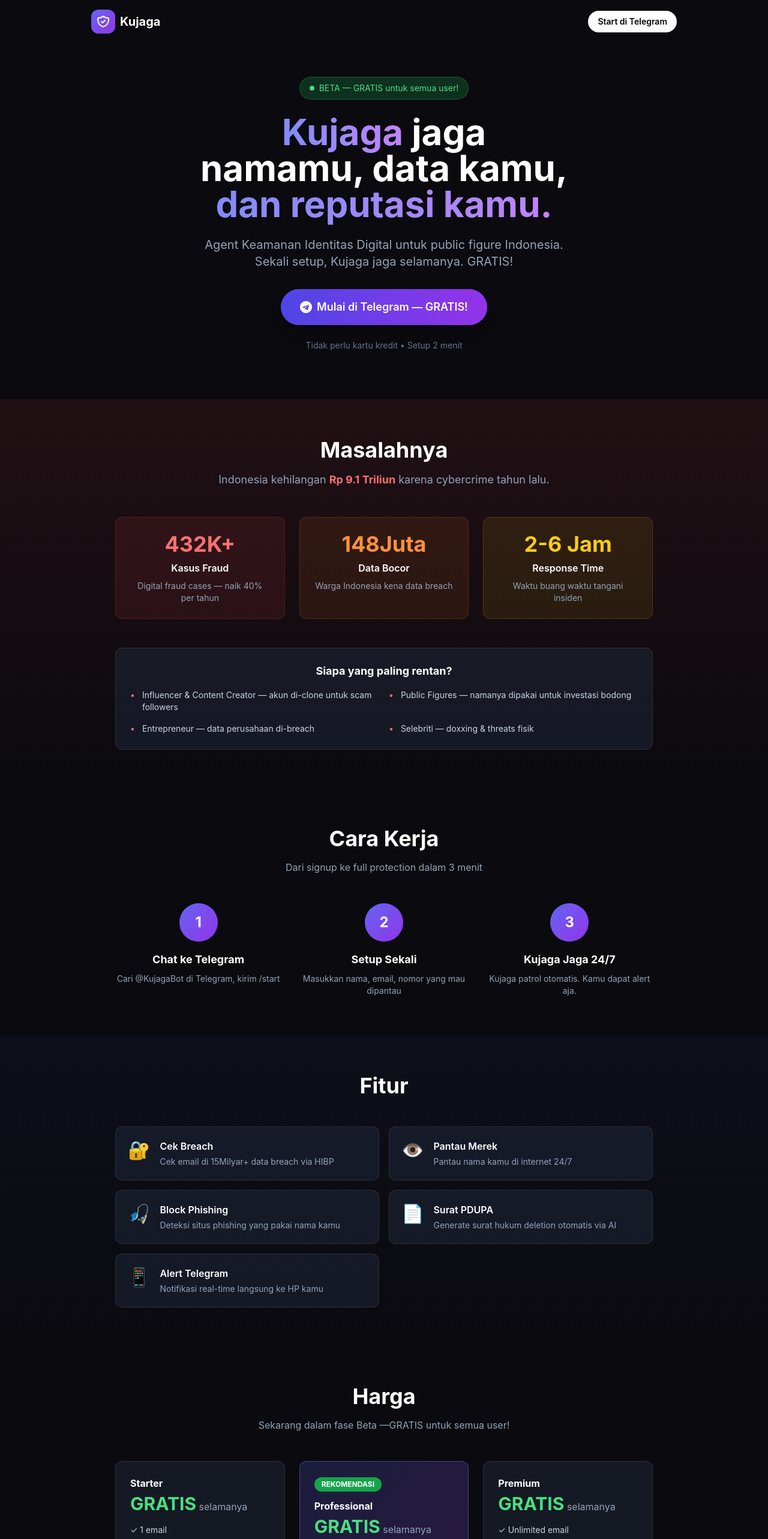
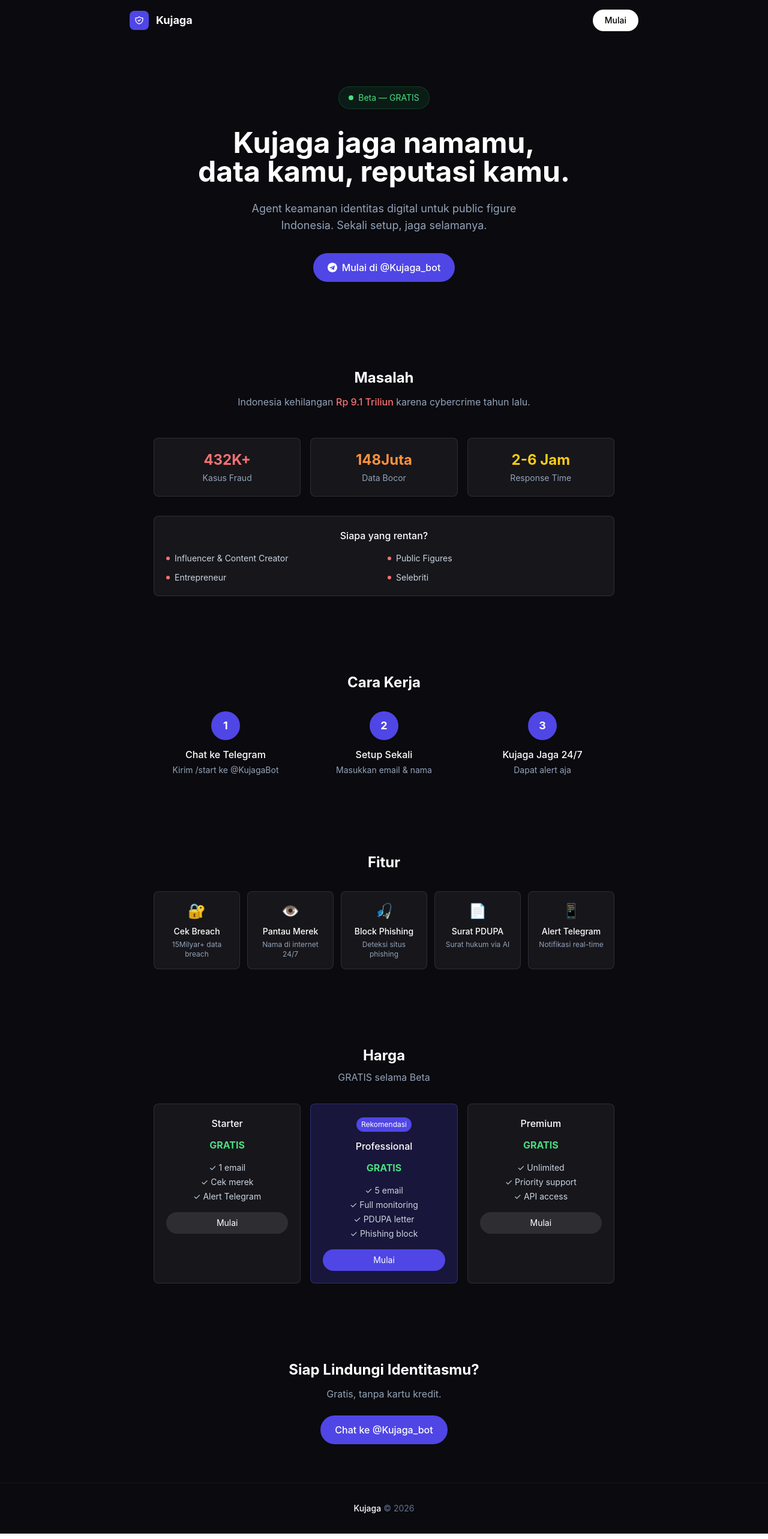
Before and after one commit to Therealratoshen/OpenClaw2026_Kujaga, a Next.js app: page / in a window 1280 px wide. Shown: the top 2566 px of the page at 60% size. Built offline with nearby package versions, Linux system fonts and the light colour scheme.

Commit message:
Redesign: Minimalist with symmetric layout

```diff
--- a/app/page.tsx
+++ b/app/page.tsx
@@ -27,18 +27,18 @@
 
 function Navbar({ scrolled }: { scrolled: boolean }) {
   return (
-    <nav className={`fixed top-0 left-0 right-0 z-50 transition-all duration-300 ${scrolled ? "bg-[#0a0a0f]/95 backdrop-blur-xl border-b border-white/5" : "bg-transparent"}`}>
-      <div className="max-w-5xl mx-auto px-6 py-4 flex items-center justify-between">
-        <div className="flex items-center gap-2">
-          <div className="w-10 h-10 rounded-xl bg-gradient-to-br from-indigo-500 to-purple-600 flex items-center justify-center">
-            <svg className="w-6 h-6 text-white" fill="none" stroke="currentColor" viewBox="0 0 24 24">
+    <nav className={`fixed top-0 left-0 right-0 z-50 transition-all duration-300 ${scrolled ? "bg-[#0a0a0f]/95 backdrop-blur-md border-b border-white/5" : "bg-transparent"}`}>
+      <div className="max-w-4xl mx-auto px-6 py-4 flex items-center justify-between">
+        <div className="flex items-center gap-3">
+          <div className="w-8 h-8 rounded-lg bg-indigo-600 flex items-center justify-center">
+            <svg className="w-4 h-4 text-white" fill="none" stroke="currentColor" viewBox="0 0 24 24">
               <path strokeLinecap="round" strokeLinejoin="round" strokeWidth={2} d="M9 12l2 2 4-4m5.618-4.016A11.955 11.955 0 0112 2.944a11.955 11.955 0 01-8.618 3.04A12.02 12.02 0 003 9c0 5.591 3.824 10.29 9 11.622 5.176-1.332 9-6.03 9-11.622 0-1.042-.133-2.052-.382-3.016z" />
             </svg>
           </div>
-          <span className="text-xl font-bold">Kujaga</span>
+          <span className="font-bold text-lg">Kujaga</span>
         </div>
-        <a href="https://t.me/Kujaga_bot" target="_blank" rel="noopener noreferrer" className="bg-white text-black px-4 py-2 rounded-full font-semibold text-sm hover:bg-slate-200 transition">
-          Start di Telegram
+        <a href="https://t.me/Kujaga_bot" target="_blank" rel="noopener noreferrer" className="bg-white text-black px-5 py-2 rounded-full text-sm font-medium hover:bg-slate-200 transition">
+          Mulai
         </a>
       </div>
     </nav>
@@ -47,88 +47,76 @@
 
 function Hero() {
   return (
-    <section className="pt-32 pb-20 px-6">
-      <div className="max-w-3xl mx-auto text-center">
-        <div className="inline-flex items-center gap-2 bg-green-500/20 border border-green-500/30 px-4 py-2 rounded-full mb-6">
+    <section className="pt-36 pb-20 px-6">
+      <div className="max-w-2xl mx-auto text-center">
+        <div className="inline-flex items-center gap-2 bg-green-500/10 border border-green-500/20 px-4 py-2 rounded-full mb-8">
           <span className="w-2 h-2 bg-green-400 rounded-full animate-pulse" />
-          <span className="text-sm text-green-400">BETA — GRATIS untuk semua user!</span>
+          <span className="text-sm text-green-400">Beta — GRATIS</span>
         </div>
 
-        <h1 className="text-4xl md:text-6xl font-bold mb-6 leading-tight">
-          <span className="bg-gradient-to-r from-indigo-400 to-purple-400 bg-clip-text text-transparent">Kujaga</span> jaga<br />
-          namamu, data kamu,<br />
-          <span className="bg-gradient-to-r from-indigo-400 to-purple-400 bg-clip-text text-transparent">dan reputasi kamu.</span>
+        <h1 className="text-4xl md:text-5xl font-bold mb-6">
+          Kujaga jaga namamu,<br />data kamu, reputasi kamu.
         </h1>
 
-        <p className="text-xl text-slate-400 mb-8">
-          Agent Keamanan Identitas Digital untuk public figure Indonesia.<br />
-          Sekali setup, Kujaga jaga selamanya. GRATIS!
+        <p className="text-lg text-slate-400 mb-8 max-w-md mx-auto">
+          Agent keamanan identitas digital untuk public figure Indonesia. Sekali setup, jaga selamanya.
         </p>
 
-        <div className="flex flex-col sm:flex-row gap-4 justify-center mb-6">
-          <a href="https://t.me/Kujaga_bot" target="_blank" rel="noopener noreferrer" className="bg-gradient-to-r from-indigo-600 to-purple-600 px-8 py-4 rounded-full font-semibold text-lg shadow-xl hover:opacity-90 transition inline-flex items-center justify-center gap-2">
-            <svg className="w-5 h-5" fill="currentColor" viewBox="0 0 24 24">
+        <a href="https://t.me/Kujaga_bot" target="_blank" rel="noopener noreferrer" className="inline-flex items-center gap-2 bg-indigo-600 px-6 py-3 rounded-full font-medium hover:bg-indigo-700 transition">
+          <svg className="w-4 h-4" fill="currentColor" viewBox="0 0 24 24">
             <path d="M12 0C5.373 0 0 5.373 0 12s5.373 12 12 12 12-5.373 12-12S18.627 0 12 0zm5.894 8.221l-1.97 9.28c-.145.658-.537.818-1.084.508l-3-2.21-1.446 1.394c-.16.16-.295.295-.605.295l.213-3.053 5.477-4.941c.242-.213-.054-.334-.373-.121l-6.871 4.326-2.962-.924c-.643-.203-.658-.643.135-.953l11.566-4.458c.538-.196 1.006.128.832.941z"/>
           </svg>
-            Mulai di Telegram — GRATIS!
+          Mulai di @Kujaga_bot
         </a>
-        </div>
-
-        <p className="text-slate-500 text-sm">
-          Tidak perlu kartu kredit • Setup 2 menit
-        </p>
       </div>
     </section>
   );
 }
 
 function Problem() {
+  const stats = [
+    { value: "432K+", label: "Kasus Fraud", color: "text-red-400" },
+    { value: "148Juta", label: "Data Bocor", color: "text-orange-400" },
+    { value: "2-6 Jam", label: "Response Time", color: "text-yellow-400" },
+  ];
+
   return (
-    <section className="py-16 px-6 bg-gradient-to-b from-red-500/10 to-transparent">
-      <div className="max-w-4xl mx-auto">
+    <section className="py-16 px-6">
+      <div className="max-w-3xl mx-auto">
         <div className="text-center mb-12">
-          <h2 className="text-3xl md:text-4xl font-bold mb-4">Masalahnya</h2>
-          <p className="text-slate-400 text-lg">
-            Indonesia kehilangan <span className="text-red-400 font-bold">Rp 9.1 Triliun</span> karena cybercrime tahun lalu.
+          <h2 className="text-2xl font-bold mb-3">Masalah</h2>
+          <p className="text-slate-400">
+            Indonesia kehilangan <span className="text-red-400 font-medium">Rp 9.1 Triliun</span> karena cybercrime tahun lalu.
           </p>
         </div>
 
-        <div className="grid md:grid-cols-3 gap-6">
-          <div className="bg-red-500/10 border border-red-500/20 rounded-xl p-6 text-center">
-            <div className="text-4xl font-bold text-red-400 mb-2">432K+</div>
-            <div className="font-semibold mb-2">Kasus Fraud</div>
-            <div className="text-slate-400 text-sm">Digital fraud cases — naik 40% per tahun</div>
+        <div className="grid grid-cols-3 gap-4 mb-8">
+          {stats.map((stat, i) => (
+            <div key={i} className="bg-white/5 border border-white/10 rounded-lg p-5 text-center">
+              <div className={`text-2xl font-bold ${stat.color} mb-1`}>{stat.value}</div>
+              <div className="text-sm text-slate-400">{stat.label}</div>
             </div>
-          <div className="bg-orange-500/10 border border-orange-500/20 rounded-xl p-6 text-center">
-            <div className="text-4xl font-bold text-orange-400 mb-2">148Juta</div>
-            <div className="font-semibold mb-2">Data Bocor</div>
-            <div className="text-slate-400 text-sm">Warga Indonesia kena data breach</div>
-          </div>
-          <div className="bg-yellow-500/10 border border-yellow-500/20 rounded-xl p-6 text-center">
-            <div className="text-4xl font-bold text-yellow-400 mb-2">2-6 Jam</div>
-            <div className="font-semibold mb-2">Response Time</div>
-            <div className="text-slate-400 text-sm">Waktu buang waktu tangani insiden</div>
-          </div>
+          ))}
         </div>
 
-        <div className="mt-12 bg-slate-800/50 border border-white/10 rounded-xl p-6">
-          <h3 className="font-bold text-lg mb-4 text-center">Siapa yang paling rentan?</h3>
-          <div className="grid md:grid-cols-2 gap-4 text-sm">
-            <div className="flex items-start gap-3">
-              <span className="text-red-400">•</span>
-              <span className="text-slate-300">Influencer & Content Creator — akun di-clone untuk scam followers</span>
+        <div className="bg-white/5 border border-white/10 rounded-lg p-5">
+          <h3 className="font-medium mb-4 text-center">Siapa yang rentan?</h3>
+          <div className="grid grid-cols-2 gap-3 text-sm text-slate-300">
+            <div className="flex items-center gap-2">
+              <span className="w-1.5 h-1.5 bg-red-400 rounded-full" />
+              <span>Influencer & Content Creator</span>
             </div>
-            <div className="flex items-start gap-3">
-              <span className="text-red-400">•</span>
-              <span className="text-slate-300">Public Figures — namanya dipakai untuk investasi bodong</span>
+            <div className="flex items-center gap-2">
+              <span className="w-1.5 h-1.5 bg-red-400 rounded-full" />
+              <span>Public Figures</span>
             </div>
-            <div className="flex items-start gap-3">
-              <span className="text-red-400">•</span>
-              <span className="text-slate-300">Entrepreneur — data perusahaan di-breach</span>
+            <div className="flex items-center gap-2">
+              <span className="w-1.5 h-1.5 bg-red-400 rounded-full" />
+              <span>Entrepreneur</span>
             </div>
-            <div className="flex items-start gap-3">
-              <span className="text-red-400">•</span>
-              <span className="text-slate-300">Selebriti — doxxing & threats fisik</span>
+            <div className="flex items-center gap-2">
+              <span className="w-1.5 h-1.5 bg-red-400 rounded-full" />
+              <span>Selebriti</span>
             </div>
           </div>
         </div>
@@ -138,30 +126,27 @@
 }
 
 function HowItWorks() {
+  const steps = [
+    { num: "1", title: "Chat ke Telegram", desc: "Kirim /start ke @KujagaBot" },
+    { num: "2", title: "Setup Sekali", desc: "Masukkan email & nama" },
+    { num: "3", title: "Kujaga Jaga 24/7", desc: "Dapat alert aja" },
+  ];
+
   return (
     <section className="py-16 px-6">
-      <div className="max-w-4xl mx-auto">
-        <div className="text-center mb-12">
-          <h2 className="text-3xl md:text-4xl font-bold mb-4">Cara Kerja</h2>
-          <p className="text-slate-400">Dari signup ke full protection dalam 3 menit</p>
+      <div className="max-w-3xl mx-auto">
+        <h2 className="text-2xl font-bold mb-8 text-center">Cara Kerja</h2>
+
+        <div className="grid grid-cols-3 gap-6">
+          {steps.map((step, i) => (
+            <div key={i} className="text-center">
+              <div className="w-12 h-12 rounded-full bg-indigo-600 flex items-center justify-center text-lg font-bold mx-auto mb-3">
+                {step.num}
               </div>
-
-        <div className="grid md:grid-cols-3 gap-8">
-          <div className="text-center">
-            <div className="w-16 h-16 rounded-full bg-gradient-to-br from-indigo-500 to-purple-600 flex items-center justify-center text-2xl font-bold mx-auto mb-4">1</div>
-            <h3 className="font-bold text-lg mb-2">Chat ke Telegram</h3>
-            <p className="text-slate-400 text-sm">Cari @KujagaBot di Telegram, kirim /start</p>
+              <div className="font-medium mb-1">{step.title}</div>
+              <div className="text-sm text-slate-400">{step.desc}</div>
             </div>
-          <div className="text-center">
-            <div className="w-16 h-16 rounded-full bg-gradient-to-br from-indigo-500 to-purple-600 flex items-center justify-center text-2xl font-bold mx-auto mb-4">2</div>
-            <h3 className="font-bold text-lg mb-2">Setup Sekali</h3>
-            <p className="text-slate-400 text-sm">Masukkan nama, email, nomor yang mau dipantau</p>
-          </div>
-          <div className="text-center">
-            <div className="w-16 h-16 rounded-full bg-gradient-to-br from-indigo-500 to-purple-600 flex items-center justify-center text-2xl font-bold mx-auto mb-4">3</div>
-            <h3 className="font-bold text-lg mb-2">Kujaga Jaga 24/7</h3>
-            <p className="text-slate-400 text-sm">Kujaga patrol otomatis. Kamu dapat alert aja.</p>
-          </div>
+          ))}
         </div>
       </div>
     </section>
@@ -170,28 +155,24 @@
 
 function Features() {
   const features = [
-    { icon: "🔐", title: "Cek Breach", desc: "Cek email di 15Milyar+ data breach via HIBP" },
-    { icon: "👁️", title: "Pantau Merek", desc: "Pantau nama kamu di internet 24/7" },
-    { icon: "🎣", title: "Block Phishing", desc: "Deteksi situs phishing yang pakai nama kamu" },
-    { icon: "📄", title: "Surat PDUPA", desc: "Generate surat hukum deletion otomatis via AI" },
-    { icon: "📱", title: "Alert Telegram", desc: "Notifikasi real-time langsung ke HP kamu" },
+    { icon: "🔐", title: "Cek Breach", desc: "15Milyar+ data breach" },
+    { icon: "👁️", title: "Pantau Merek", desc: "Nama di internet 24/7" },
+    { icon: "🎣", title: "Block Phishing", desc: "Deteksi situs phishing" },
+    { icon: "📄", title: "Surat PDUPA", desc: "Surat hukum via AI" },
+    { icon: "📱", title: "Alert Telegram", desc: "Notifikasi real-time" },
   ];
 
   return (
-    <section className="py-16 px-6 bg-gradient-to-b from-indigo-500/5 to-transparent">
-      <div className="max-w-4xl mx-auto">
-        <div className="text-center mb-12">
-          <h2 className="text-3xl md:text-4xl font-bold mb-4">Fitur</h2>
-        </div>
+    <section className="py-16 px-6">
+      <div className="max-w-3xl mx-auto">
+        <h2 className="text-2xl font-bold mb-8 text-center">Fitur</h2>
 
-        <div className="grid md:grid-cols-2 gap-4">
+        <div className="grid grid-cols-2 md:grid-cols-5 gap-3">
           {features.map((f, i) => (
-            <div key={i} className="bg-slate-800/50 border border-white/10 rounded-xl p-5 flex items-start gap-4">
-              <div className="text-3xl">{f.icon}</div>
-              <div>
-                <h3 className="font-semibold mb-1">{f.title}</h3>
-                <p className="text-slate-400 text-sm">{f.desc}</p>
-              </div>
+            <div key={i} className="bg-white/5 border border-white/10 rounded-lg p-4 text-center">
+              <div className="text-2xl mb-2">{f.icon}</div>
+              <div className="font-medium text-sm mb-1">{f.title}</div>
+              <div className="text-xs text-slate-400">{f.desc}</div>
             </div>
           ))}
         </div>
@@ -201,70 +182,37 @@
 }
 
 function Pricing() {
+  const plans = [
+    { name: "Starter", items: ["1 email", "Cek merek", "Alert Telegram"] },
+    { name: "Professional", items: ["5 email", "Full monitoring", "PDUPA letter", "Phishing block"], recommended: true },
+    { name: "Premium", items: ["Unlimited", "Priority support", "API access"] },
+  ];
+
   return (
     <section className="py-16 px-6">
-      <div className="max-w-4xl mx-auto">
-        <div className="text-center mb-12">
-          <h2 className="text-3xl md:text-4xl font-bold mb-4">Harga</h2>
-          <p className="text-slate-400">Sekarang dalam fase Beta —GRATIS untuk semua user!</p>
+      <div className="max-w-3xl mx-auto">
+        <div className="text-center mb-8">
+          <h2 className="text-2xl font-bold mb-2">Harga</h2>
+          <p className="text-slate-400">GRATIS selama Beta</p>
         </div>
 
-        <div className="grid md:grid-cols-3 gap-6">
-          <div className="bg-slate-800/50 border border-white/10 rounded-xl p-6">
-            <h3 className="font-bold mb-1">Starter</h3>
-            <div className="mb-4">
-              <span className="text-3xl font-bold text-green-400">GRATIS</span>
-              <span className="text-slate-400"> selamanya</span>
-            </div>
-            <ul className="space-y-2 text-sm text-slate-300 mb-6">
-              <li>✓ 1 email</li>
-              <li>✓ Cek merek dasar</li>
-              <li>✓ Alert Telegram</li>
+        <div className="grid grid-cols-3 gap-4">
+          {plans.map((plan, i) => (
+            <div key={i} className={`rounded-lg p-5 text-center ${plan.recommended ? "bg-indigo-600/20 border border-indigo-500/30" : "bg-white/5 border border-white/10"}`}>
+              {plan.recommended && <div className="text-xs bg-indigo-600 text-white px-2 py-1 rounded-full inline-block mb-3">Rekomendasi</div>}
+              <h3 className="font-medium mb-3">{plan.name}</h3>
+              <div className="text-green-400 font-bold mb-4">GRATIS</div>
+              <ul className="text-sm text-slate-300 space-y-1 mb-4">
+                {plan.items.map((item, j) => (
+                  <li key={j}>✓ {item}</li>
+                ))}
               </ul>
-            <a href="https://t.me/Kujaga_bot" target="_blank" rel="noopener noreferrer" className="block text-center bg-white/10 py-2 rounded-full hover:bg-white/20 transition">
-              Mulai Gratis
+              <a href="https://t.me/Kujaga_bot" target="_blank" rel="noopener noreferrer" className={`block text-sm py-2 rounded-full transition ${plan.recommended ? "bg-indigo-600 hover:bg-indigo-700" : "bg-white/10 hover:bg-white/20"}`}>
+                Mulai
               </a>
             </div>
-
-          <div className="bg-gradient-to-br from-indigo-500/20 to-purple-500/20 border border-indigo-500/50 rounded-xl p-6">
-            <div className="bg-green-600 text-xs font-bold px-3 py-1 rounded-full inline-block mb-3">REKOMENDASI</div>
-            <h3 className="font-bold mb-1">Professional</h3>
-            <div className="mb-4">
-              <span className="text-3xl font-bold text-green-400">GRATIS</span>
-              <span className="text-slate-400"> selamanya</span>
+          ))}
         </div>
-            <ul className="space-y-2 text-sm text-slate-300 mb-6">
-              <li>✓ 5 email</li>
-              <li>✓ Full monitoring suite</li>
-              <li>✓ PDUPA letter generation</li>
-              <li>✓ Phishing block</li>
-            </ul>
-            <a href="https://t.me/Kujaga_bot" target="_blank" rel="noopener noreferrer" className="block text-center bg-gradient-to-r from-indigo-600 to-purple-600 py-2 rounded-full font-semibold hover:opacity-90 transition">
-              Mulai Gratis
-            </a>
-          </div>
-
-          <div className="bg-slate-800/50 border border-white/10 rounded-xl p-6">
-            <h3 className="font-bold mb-1">Premium</h3>
-            <div className="mb-4">
-              <span className="text-3xl font-bold text-green-400">GRATIS</span>
-              <span className="text-slate-400"> selamanya</span>
-            </div>
-            <ul className="space-y-2 text-sm text-slate-300 mb-6">
-              <li>✓ Unlimited email</li>
-              <li>✓ Priority support</li>
-              <li>✓ API access</li>
-              <li>✓ Dedicated support</li>
-            </ul>
-            <a href="https://t.me/Kujaga_bot" target="_blank" rel="noopener noreferrer" className="block text-center bg-white/10 py-2 rounded-full hover:bg-white/20 transition">
-              Mulai Gratis
-            </a>
-          </div>
-        </div>
-
-        <p className="text-center text-slate-400 mt-8 text-sm">
-          Beta selesai akan ada paket berbayar • Tidak perlu kartu kredit untuk mulai
-        </p>
       </div>
     </section>
   );
@@ -272,17 +220,12 @@
 
 function CTASection() {
   return (
-    <section className="py-16 px-6 bg-gradient-to-b from-indigo-500/10 to-transparent">
-      <div className="max-w-2xl mx-auto text-center">
-        <h2 className="text-3xl font-bold mb-4">Siap Lindungi Identitas Digitalmu?</h2>
-        <p className="text-slate-400 mb-8">
-          Mulai gratis 14 hari. Tidak perlu kartu kredit.
-        </p>
-        <a href="https://t.me/Kujaga_bot" target="_blank" rel="noopener noreferrer" className="inline-flex items-center gap-2 bg-gradient-to-r from-indigo-600 to-purple-600 px-8 py-4 rounded-full font-semibold text-lg shadow-xl hover:opacity-90 transition">
-          <svg className="w-5 h-5" fill="currentColor" viewBox="0 0 24 24">
-            <path d="M12 0C5.373 0 0 5.373 0 12s5.373 12 12 12 12-5.373 12-12S18.627 0 12 0zm5.894 8.221l-1.97 9.28c-.145.658-.537.818-1.084.508l-3-2.21-1.446 1.394c-.16.16-.295.295-.605.295l.213-3.053 5.477-4.941c.242-.213-.054-.334-.373-.121l-6.871 4.326-2.962-.924c-.643-.203-.658-.643.135-.953l11.566-4.458c.538-.196 1.006.128.832.941z"/>
-          </svg>
-          Chat ke @Kujaga_bot Sekarang
+    <section className="py-16 px-6">
+      <div className="max-w-md mx-auto text-center">
+        <h2 className="text-2xl font-bold mb-3">Siap Lindungi Identitasmu?</h2>
+        <p className="text-slate-400 mb-6">Gratis, tanpa kartu kredit.</p>
+        <a href="https://t.me/Kujaga_bot" target="_blank" rel="noopener noreferrer" className="inline-flex items-center gap-2 bg-indigo-600 px-6 py-3 rounded-full font-medium hover:bg-indigo-700 transition">
+          Chat ke @Kujaga_bot
         </a>
       </div>
     </section>
@@ -292,18 +235,8 @@
 function Footer() {
   return (
     <footer className="py-8 px-6 border-t border-white/5">
-      <div className="max-w-5xl mx-auto flex flex-col md:flex-row justify-between items-center gap-4">
-        <div className="flex items-center gap-2">
-          <div className="w-8 h-8 rounded-lg bg-gradient-to-br from-indigo-500 to-purple-600 flex items-center justify-center">
-            <svg className="w-5 h-5 text-white" fill="none" stroke="currentColor" viewBox="0 0 24 24">
-              <path strokeLinecap="round" strokeLinejoin="round" strokeWidth={2} d="M9 12l2 2 4-4m5.618-4.016A11.955 11.955 0 0112 2.944a11.955 11.955 0 01-8.618 3.04A12.02 12.02 0 003 9c0 5.591 3.824 10.29 9 11.622 5.176-1.332 9-6.03 9-11.622 0-1.042-.133-2.052-.382-3.016z" />
-            </svg>
-          </div>
-          <span className="font-semibold">Kujaga</span>
-        </div>
-        <div className="text-slate-500 text-sm">
-          © 2026 Kujaga — OpenClaw Hackathon
-        </div>
+      <div className="max-w-4xl mx-auto text-center text-slate-500 text-sm">
+        <span className="font-medium text-white">Kujaga</span> © 2026
       </div>
     </footer>
   );
```
Lines whose indentation alone changed are shown as unchanged.
